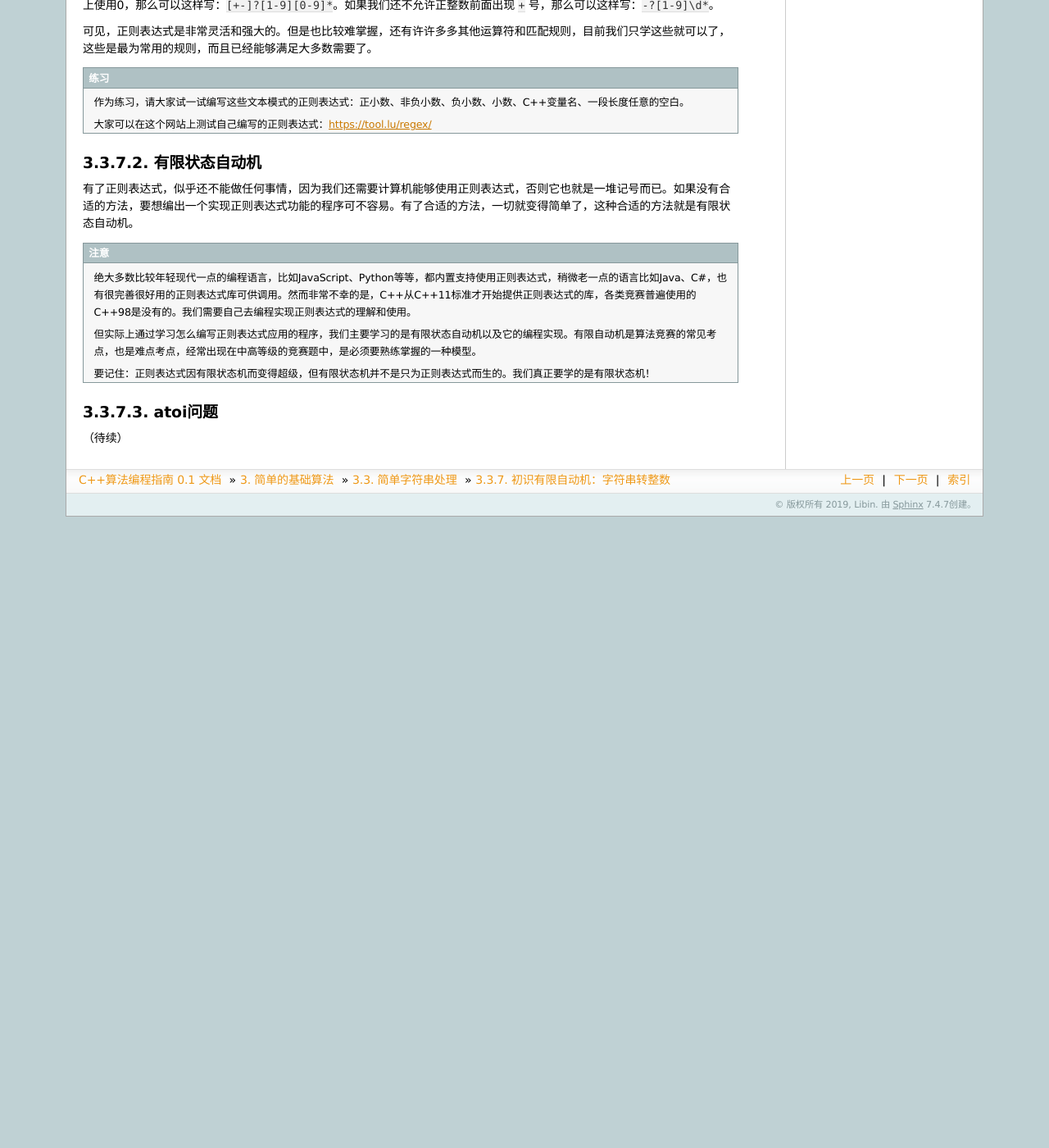
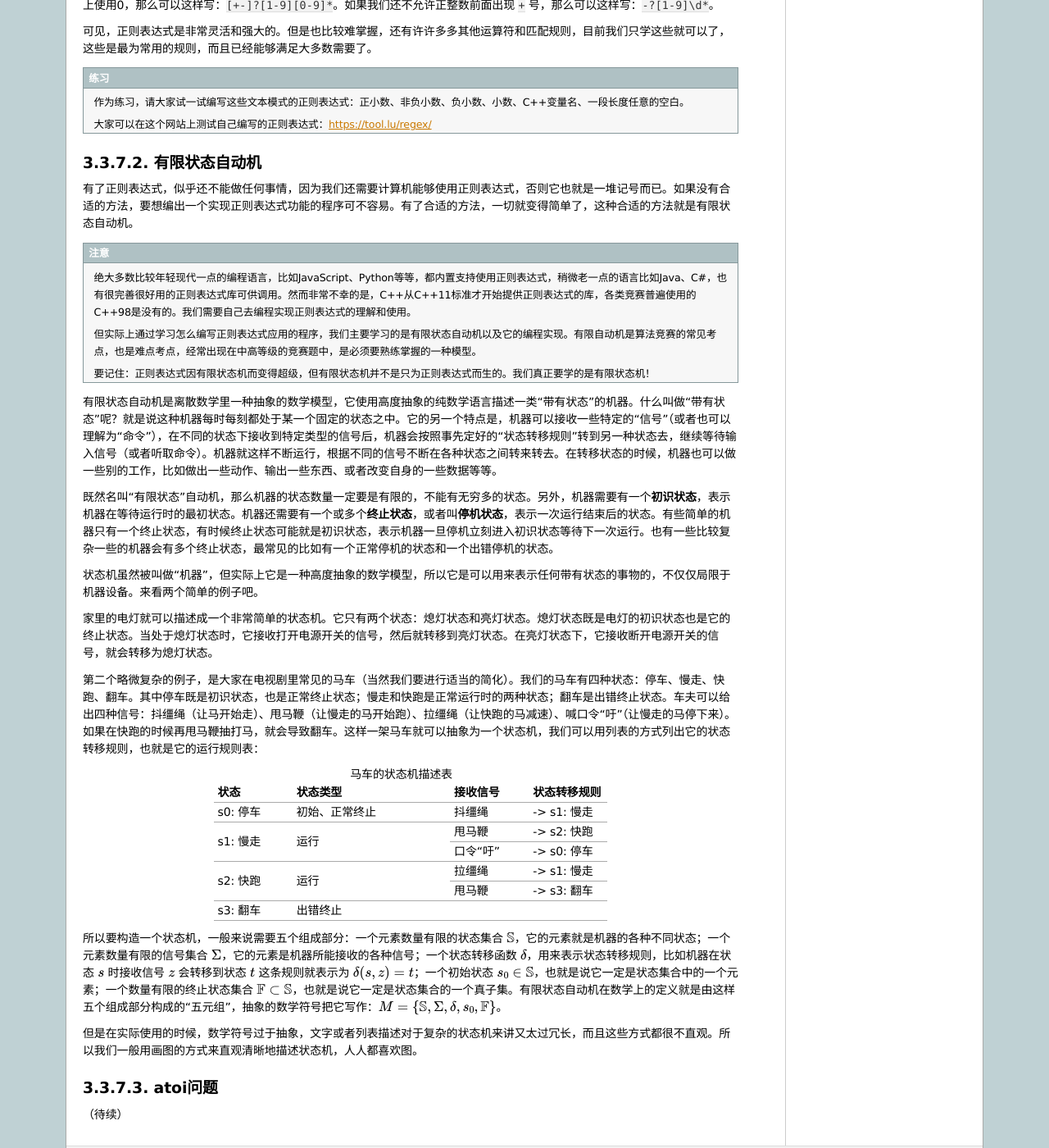
Before and after one commit to majorli/algo_guide, a Sphinx documentation site: the page built from source/ch02/sec03/237_atoi.rst, in a window 1280 px wide and 1400 px high, scrolled down 2322 px. Shown: the whole window at 82% size. Built offline with Sphinx 7.4.7, drawn with Linux system fonts in a browser that asks for light colours; formulas are drawn with MathJax 3; before the commit the page ends 2952 px from its top, so only the background shows below that.

Commit message:
20200214_0037draft

```diff
--- a/source/ch02/sec03/237_atoi.rst
+++ b/source/ch02/sec03/237_atoi.rst
@@ -118,6 +118,39 @@
 
    要记住：正则表达式因有限状态机而变得超级，但有限状态机并不是只为正则表达式而生的。我们真正要学的是有限状态机！
 
+有限状态自动机是离散数学里一种抽象的数学模型，它使用高度抽象的纯数学语言描述一类“带有状态”的机器。什么叫做“带有状态”呢？就是说这种机器每时每刻都处于某一个固定的状态之中。它的另一个特点是，机器可以接收一些特定的“信号”（或者也可以理解为“命令”），在不同的状态下接收到特定类型的信号后，机器会按照事先定好的“状态转移规则”转到另一种状态去，继续等待输入信号（或者听取命令）。机器就这样不断运行，根据不同的信号不断在各种状态之间转来转去。在转移状态的时候，机器也可以做一些别的工作，比如做出一些动作、输出一些东西、或者改变自身的一些数据等等。
+
+既然名叫“有限状态”自动机，那么机器的状态数量一定要是有限的，不能有无穷多的状态。另外，机器需要有一个\ :strong:`初识状态`，表示机器在等待运行时的最初状态。机器还需要有一个或多个\ :strong:`终止状态`，或者叫\ :strong:`停机状态`，表示一次运行结束后的状态。有些简单的机器只有一个终止状态，有时候终止状态可能就是初识状态，表示机器一旦停机立刻进入初识状态等待下一次运行。也有一些比较复杂一些的机器会有多个终止状态，最常见的比如有一个正常停机的状态和一个出错停机的状态。
+
+状态机虽然被叫做“机器”，但实际上它是一种高度抽象的数学模型，所以它是可以用来表示任何带有状态的事物的，不仅仅局限于机器设备。来看两个简单的例子吧。
+
+家里的电灯就可以描述成一个非常简单的状态机。它只有两个状态：熄灯状态和亮灯状态。熄灯状态既是电灯的初识状态也是它的终止状态。当处于熄灯状态时，它接收打开电源开关的信号，然后就转移到亮灯状态。在亮灯状态下，它接收断开电源开关的信号，就会转移为熄灯状态。
+
+第二个略微复杂的例子，是大家在电视剧里常见的马车（当然我们要进行适当的简化）。我们的马车有四种状态：停车、慢走、快跑、翻车。其中停车既是初识状态，也是正常终止状态；慢走和快跑是正常运行时的两种状态；翻车是出错终止状态。车夫可以给出四种信号：抖缰绳（让马开始走）、甩马鞭（让慢走的马开始跑）、拉缰绳（让快跑的马减速）、喊口令“吁”（让慢走的马停下来）。如果在快跑的时候再甩马鞭抽打马，就会导致翻车。这样一架马车就可以抽象为一个状态机，我们可以用列表的方式列出它的状态转移规则，也就是它的运行规则表：
+
+
+.. table:: 马车的状态机描述表
+   :widths: 20, 40, 20, 20
+
+   +----------+----------------+----------+--------------+
+   | 状态     | 状态类型       | 接收信号 | 状态转移规则 |
+   +==========+================+==========+==============+
+   | s0: 停车 | 初始、正常终止 | 抖缰绳   | -> s1: 慢走  |
+   +----------+----------------+----------+--------------+
+   |          |                | 甩马鞭   | -> s2: 快跑  |
+   | s1: 慢走 | 运行           +----------+--------------+
+   |          |                | 口令“吁” | -> s0: 停车  |
+   +----------+----------------+----------+--------------+
+   |          |                | 拉缰绳   | -> s1: 慢走  |
+   | s2: 快跑 | 运行           +----------+--------------+
+   |          |                | 甩马鞭   | -> s3: 翻车  |
+   +----------+----------------+----------+--------------+
+   | s3: 翻车 | 出错终止       |          |              |
+   +----------+----------------+----------+--------------+
+
+所以要构造一个状态机，一般来说需要五个组成部分：一个元素数量有限的状态集合 :math:`\Bbb{S}`，它的元素就是机器的各种不同状态；一个元素数量有限的信号集合 :math:`\Sigma`，它的元素是机器所能接收的各种信号；一个状态转移函数 :math:`\delta`，用来表示状态转移规则，比如机器在状态 :math:`s` 时接收信号 :math:`z` 会转移到状态 :math:`t` 这条规则就表示为 :math:`\delta(s,z)=t`；一个初始状态 :math:`s_0\in\Bbb{S}`，也就是说它一定是状态集合中的一个元素；一个数量有限的终止状态集合 :math:`\Bbb{F}\subset\Bbb{S}`，也就是说它一定是状态集合的一个真子集。有限状态自动机在数学上的定义就是由这样五个组成部分构成的“五元组”，抽象的数学符号把它写作：:math:`M=\{\Bbb{S},\Sigma,\delta,s_0,\Bbb{F}\}`。
+
+但是在实际使用的时候，数学符号过于抽象，文字或者列表描述对于复杂的状态机来讲又太过冗长，而且这些方式都很不直观。所以我们一般用画图的方式来直观清晰地描述状态机，人人都喜欢图。
 
 
 
```
